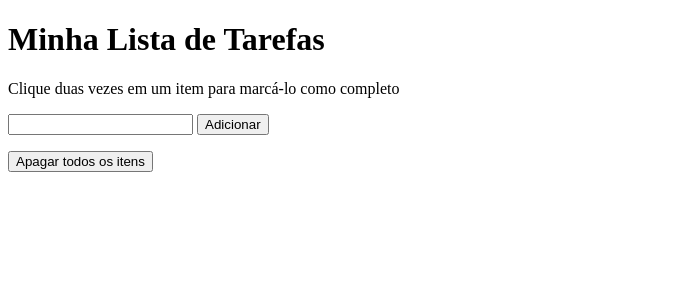
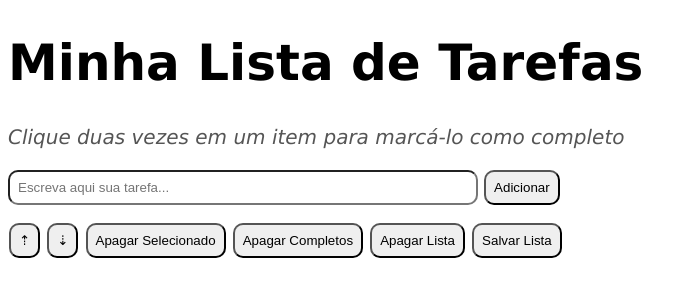
Before and after one commit to Jacqueline-Silva/todo-list, a website: page index.html in a window 1280 px wide. Shown: the whole page, without its empty margins (0-696 px from the left). Drawn offline with Linux system fonts and the light colour scheme.

Commit message:
Requisitos 10, 11 e 14

```diff
--- a/index.html
+++ b/index.html
@@ -8,17 +8,28 @@
       <link rel="stylesheet" href="style.css">
   </head>
     <body>
+      <main>
         <header>
           <h1>Minha Lista de Tarefas</h1>
           <p id="funcionamento">Clique duas vezes em um item para marcá-lo como completo</p>
         </header>
-
-        <input type="text" name="nomeDoItem" id="texto-tarefa">
+        <section>
+          <input type="text" name="nomeDoItem" id="texto-tarefa" placeholder="Escreva aqui sua tarefa...">
           <button id="criar-tarefa">Adicionar</button>
           <ol id="lista-tarefas"></ol>
-        <button id="apaga-tudo">Apagar todos os itens</button>
+        </section>
+          <nav>
+            <button id="mover-cima">&#8673</button>
+            <button id="mover-baixo">&#8675</button>
 
+            <button id="remover-selecionado">Apagar Selecionado</button>
+
+            <button id="remover-finalizados">Apagar Completos</button>
+
+            <button id="apaga-tudo">Apagar Lista</button>
+            <button id="salvar-tarefas">Salvar Lista</button>
+          </nav>
+      </main>
       <script src="script.js"></script>
-
     </body>
 </html>
--- a/script.js
+++ b/script.js
@@ -1,4 +1,4 @@
-let listaOl = document.querySelector("#lista-tarefas");
+let listaOl = document.querySelector('#lista-tarefas');
 let valorEntrada = document.querySelector('#texto-tarefa');
 let botao = document.getElementById('criar-tarefa');
 
@@ -7,13 +7,12 @@ function criaItem() {
   criaItemLista.innerText = valorEntrada.value;
   listaOl.appendChild(criaItemLista);
   criaItemLista.className = 'itemLi';
-
 }
 
 botao.addEventListener('click', function () {
   let todo = valorEntrada.value;
   criaItem();
-    valorEntrada.value = "";
+  valorEntrada.value = '';
 });
 // Mentoria
 
@@ -33,19 +32,34 @@ listaOl.addEventListener('click', pintando);
 // com base no projeto anterior "Pixels Art"
 
 function doisCliques(evento) {
-    if (evento.target.classList.contains('completed')){
+  if (evento.target.classList.contains('completed')) {
     evento.target.classList.remove('completed');
   } else {
     evento.target.classList.add('completed');
   }
-};
+}
 listaOl.addEventListener('dblclick', doisCliques);
-//Tuana Medeiros me auxiliou
+// Tuana Medeiros me auxiliou
 
 let botaoDeleta = document.querySelector('#apaga-tudo');
-function apagaTudo(deleta) {
-    if (document.querySelectorAll('.itemLi').length > 0) {
-        deleta.target = window.location.reload();
+function apagaTudo() {
+  listaOl.remove();
+}
+botaoDeleta.addEventListener('click', apagaTudo);
+
+let itensLista = document.querySelector('.itemLi');
+let btnRfinalizados = document.querySelector('#remover-finalizados'); // Apagar Completos
+
+function completados() {
+  let iCompleted = document.querySelectorAll('.completed');
+  for (let del = 0; del < iCompleted.length; del += 1) {
+    listaOl.removeChild(iCompleted[del]);
   }
 }
-botaoDeleta.addEventListener('click', apagaTudo);
+btnRfinalizados.addEventListener('click', completados);
+
+let btnRselected = document.getElementById('remover-selecionado');
+btnRselected.addEventListener('click', function () {
+  let iSelected = document.querySelector('.selected');
+  let rS = listaOl.removeChild(iSelected);
+});
--- a/style.css
+++ b/style.css
@@ -1,3 +1,19 @@
+
+
+body {
+    font-family: Verdana, Geneva, Tahoma, sans-serif;
+}
+
+h1 {
+  font-size: 50px;
+}
+
+p {
+  font-size: 20px;
+  font-style: italic;
+  color: rgb(85, 85, 85);
+}
+
 .selected {
   background-color: rgb(128, 128, 128);
 }
@@ -5,3 +21,14 @@
 .completed {
   text-decoration: line-through;
 }
+
+button {
+  margin: 1px;
+  padding: 8px;
+  border-radius: 10px;
+}
+input {
+  padding: 8px;
+  border-radius: 10px;
+  width: 450px;
+}
```
Lines whose indentation alone changed are shown as unchanged.
